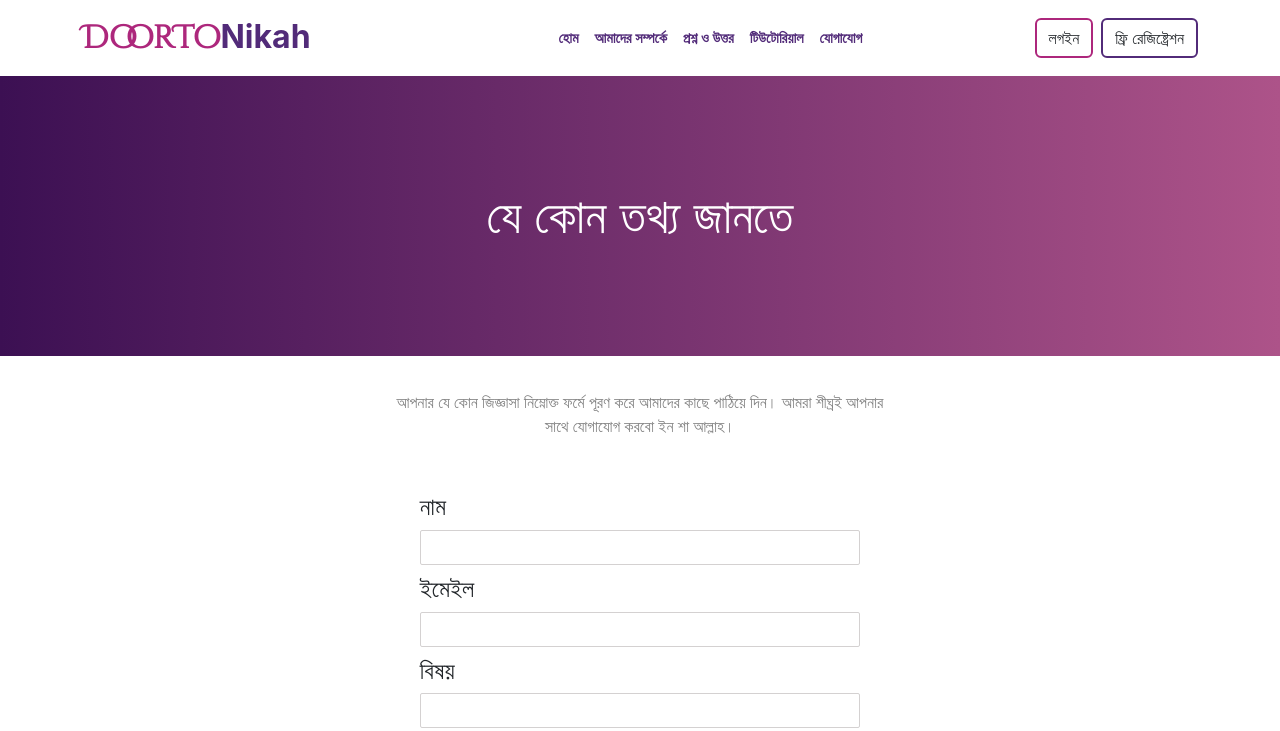
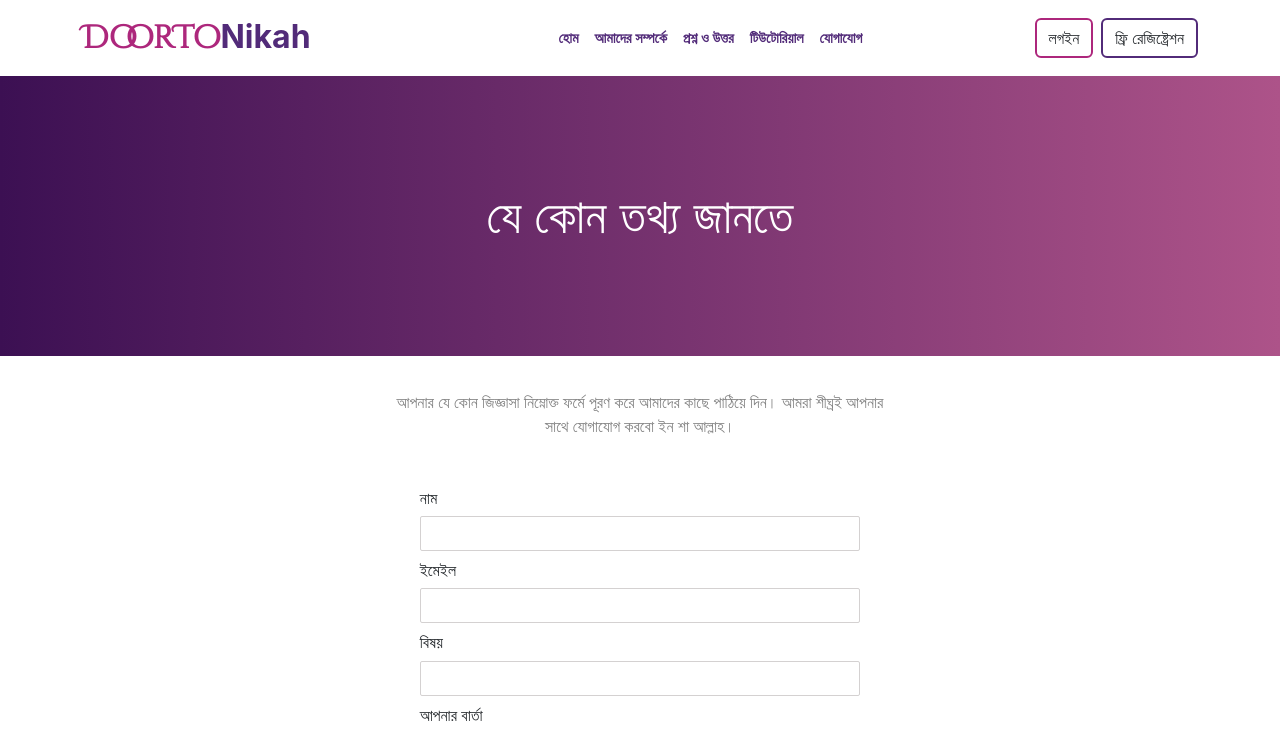
Before and after one commit to SumanIslam/DoorToNikah, a React (Create React App) app: page /contact in a window 1280 px wide. Shown: the top 731 px of the page. Built offline with nearby package versions, Linux system fonts and the light colour scheme; a web font is replaced by a local one.

Commit message:
refactor contact component

```diff
--- a/src/component/contact/contact.component.jsx
+++ b/src/component/contact/contact.component.jsx
@@ -38,14 +38,14 @@ const Contact = () => {
       <div className="mlr-lg mb-5">
         <div>
           <div className="contact_paragraph">
-            <p className="contact-para">
+            <p>
               আপনার যে কোন জিজ্ঞাসা নিম্নোক্ত ফর্মে পূরণ করে আমাদের কাছে পাঠিয়ে
               দিন। আমরা শীঘ্রই আপনার সাথে যোগাযোগ করবো ইন শা আল্লাহ।
             </p>
           </div>
           <div className="contact-form-div">
             <form ref={form} onSubmit={sendEmail} className="contact-form">
-              <h4>নাম</h4>
+              <h6>নাম</h6>
               <input
                 type="text"
                 name="user_name"
@@ -53,7 +53,7 @@ const Contact = () => {
                 placeholder=""
               />
 
-              <h4>ইমেইল</h4>
+              <h6>ইমেইল</h6>
               <input
                 type="email"
                 name="user_email"
@@ -61,7 +61,7 @@ const Contact = () => {
                 placeholder=""
               />
 
-              <h4>বিষয়</h4>
+              <h6>বিষয়</h6>
               <input
                 type="text"
                 name="user_subject"
@@ -69,7 +69,7 @@ const Contact = () => {
                 placeholder=""
               />
 
-              <h4>আপনার বার্তা</h4>
+              <h6>আপনার বার্তা</h6>
               <textarea
                 name="message"
                 className="input-field textarea"
--- a/src/component/contact/contact.scss
+++ b/src/component/contact/contact.scss
@@ -3,14 +3,12 @@
   width: 57%;
   padding: 10px;
   text-align: center;
-}
-
-.contact-para{
-  color: gray;
+   color: gray;
   font-weight: 500;
   font-size: 16px;
   margin-bottom: 20px;
 }
+
 .contact{
   color: rgb(212, 209, 209);
 }
--- a/src/index.js
+++ b/src/index.js
@@ -6,6 +6,8 @@ import reportWebVitals from './reportWebVitals';
 import { BrowserRouter } from 'react-router-dom';
 import AuthProvider from './context/auth.context';
 import RegistrationProvider from './context/registration.context';
+// scroll to top
+import ScrollToTop from './services/scrollToTop';
 
 const root = ReactDOM.createRoot(document.getElementById('root'));
 root.render(
@@ -13,6 +15,7 @@ root.render(
 		<AuthProvider>
 			<RegistrationProvider>
 				<BrowserRouter>
+				<ScrollToTop />
 					<App />
 				</BrowserRouter>
 			</RegistrationProvider>
```
